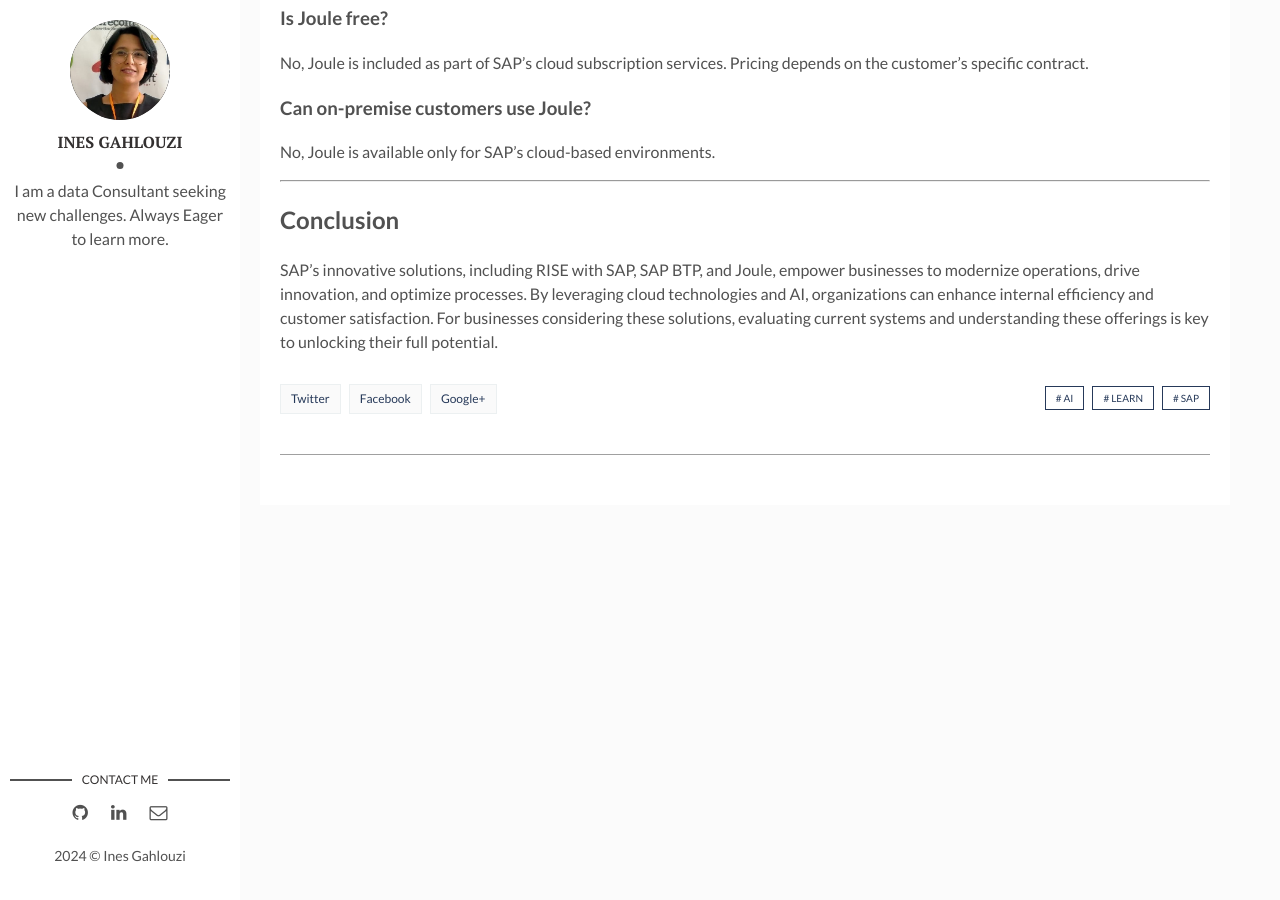
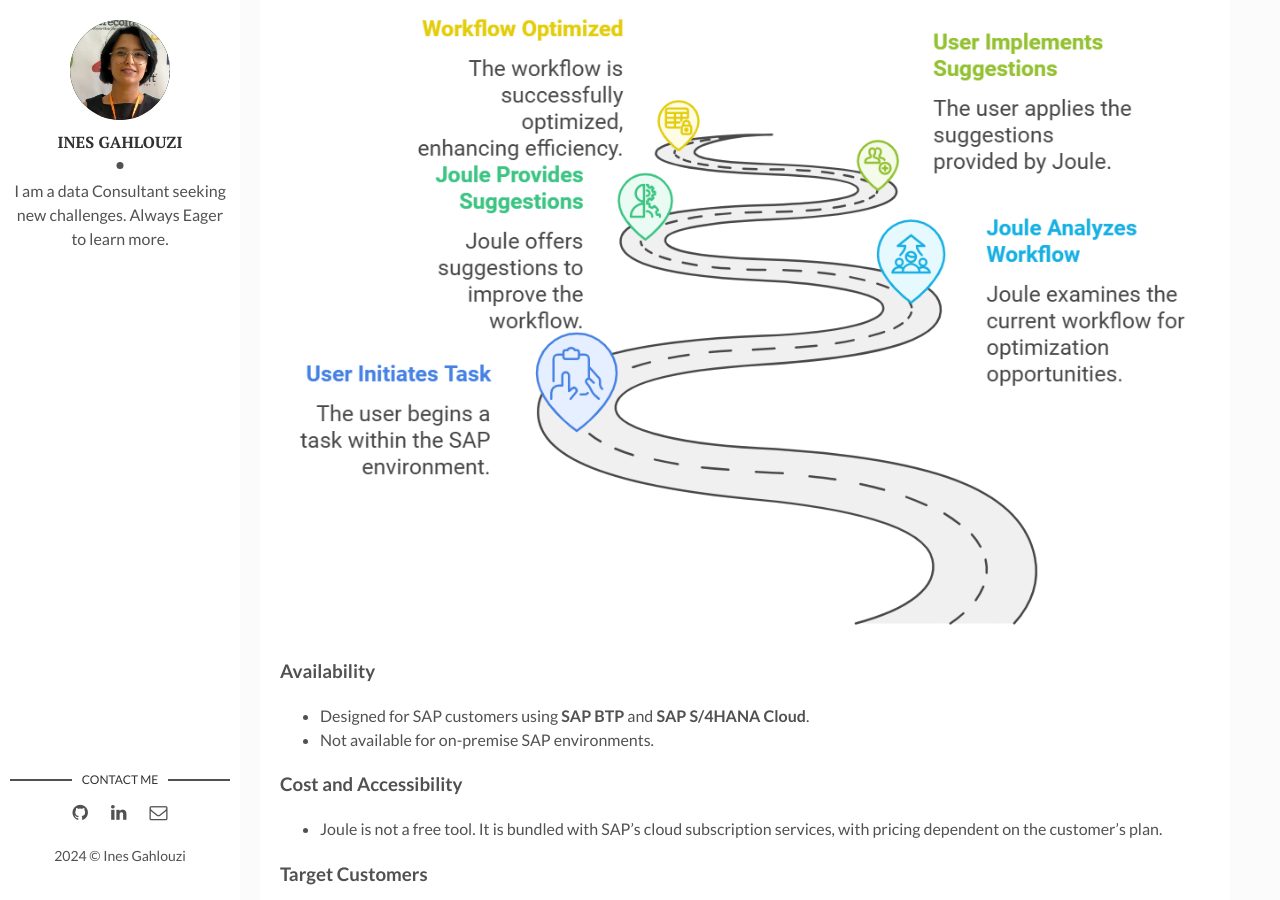
Before and after one commit to inesgh1/Ines-s-Blog, a Jekyll site: the page built from _posts/2024-11-14-sapandAI.markdown, in a window 1280 px wide and 900 px high, scrolled down 4106 px. Built offline with Jekyll 4.4.1, drawn with Linux system fonts in a browser that asks for light colours; comment, search, counter and statistics services are not loaded; some of the changed text lies outside the part shown.

Commit message:
Update 2024-11-14-sapandAI.markdown

```diff
--- a/_posts/2024-11-14-sapandAI.markdown
+++ b/_posts/2024-11-14-sapandAI.markdown
@@ -97,6 +100,8 @@
 
 Joule is an AI-powered assistant integrated into SAP environments. It acts as a "copilot," helping users navigate and optimize workflows.
 
+![success]({{site.baseurl}}/assets/img/sap4.png)
+
 ### Availability
 
 - Designed for SAP customers using **SAP BTP** and **SAP S/4HANA Cloud**.
```
Also changed, not shown: other parts of _posts/2024-11-14-sapandAI.markdown (+8 -0 lines).
